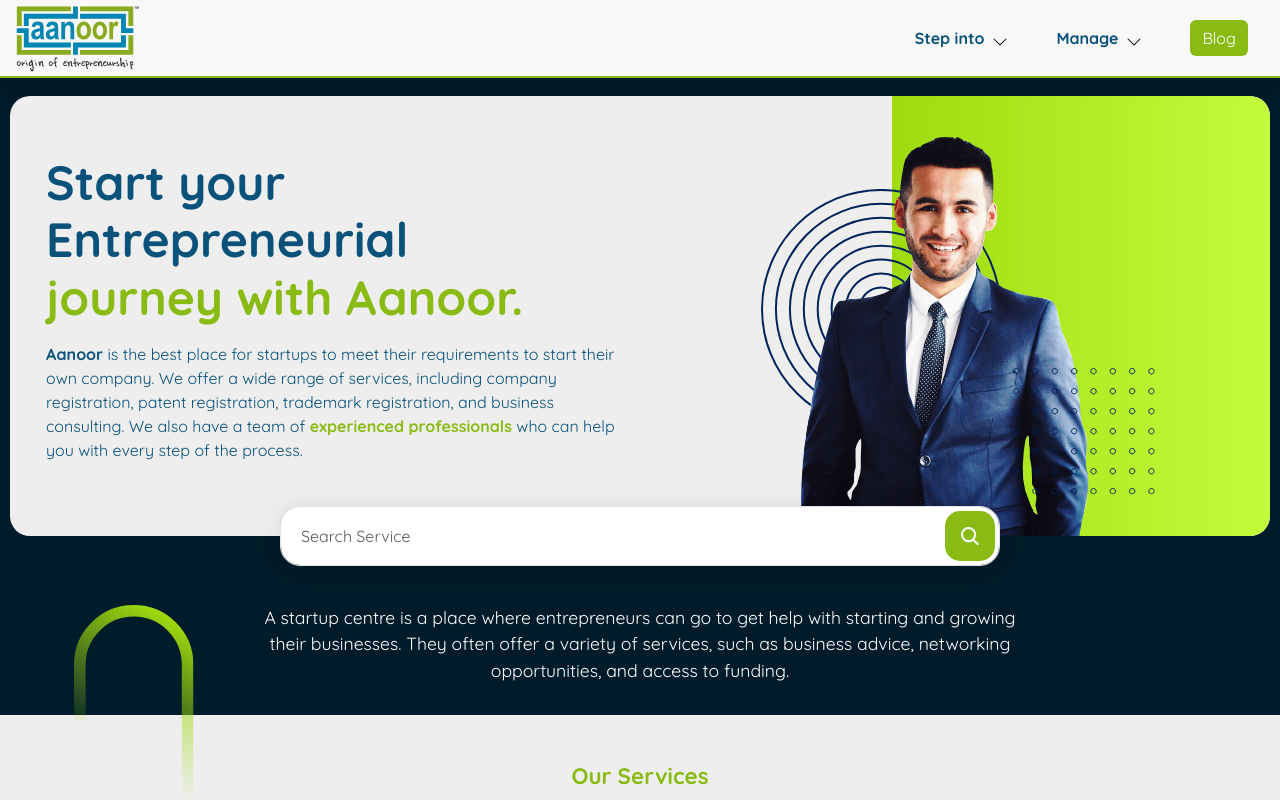
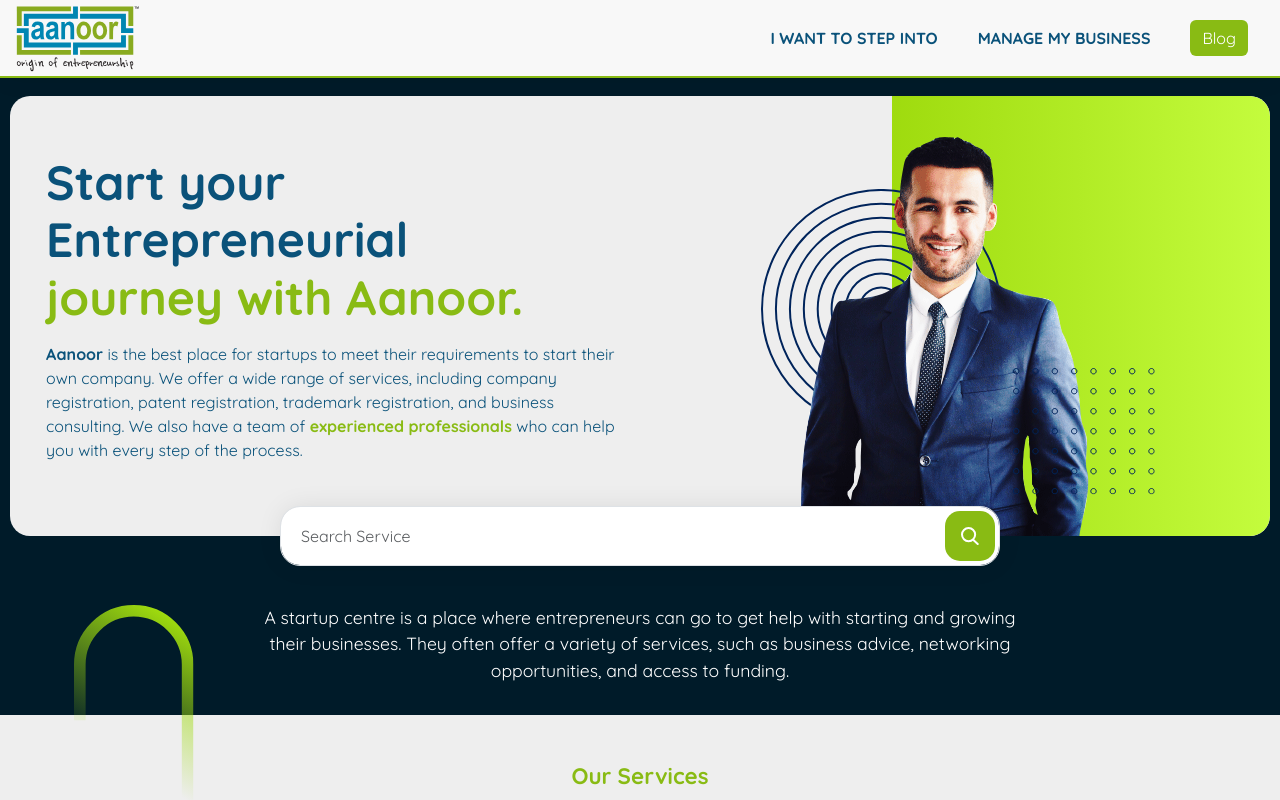
Before and after one commit to impraga/aanoorglobal-ui, a React app: page / in a window 1280 px wide. Shown: the top 800 px of the page. Built offline with nearby package versions, Linux system fonts and the light colour scheme.

Commit message:
menu updated

```diff
--- a/src/components/organisms/Header/Header.jsx
+++ b/src/components/organisms/Header/Header.jsx
@@ -11,6 +11,7 @@
 import './Header.scss'
 import { removeSession } from '../../../utils/tools'
 import { sessionKeys, isUserLoggedIn } from '../../../constants'
+import URLs from '../../../constants/urlMapper'
 
 const Header = () => {
   const [isMenuOpen, setIsMenuOpen] = useState(false)
@@ -24,14 +25,24 @@
     navigate('/login')
   }
 
-  const menuWithLink = (item) => (
+  const menuWithLink = (item, device) => (
     <li key={item.id}>
-      {item.pageUrl && <Link to={item.pageUrl}>{item.title}</Link>}
-      {item.children && menuWithChildren(item.children, item.title, null, true)}
+      {item.pageUrl && <Link to={URLs[item.pageUrl]}>{item.title}</Link>}
+      {item.children &&
+        device === 'mobile' &&
+        menuWithMobileChildren(item.children, item.title, null, true)}
+      {item.children &&
+        device === 'desktop' &&
+        menuWithDesktopChildren(item.children, item.title, null, true)}
     </li>
   )
 
-  const menuWithChildren = (list, title, clsName, displayExpertBtn = false) => (
+  const menuWithMobileChildren = (
+    list,
+    title,
+    clsName,
+    displayExpertBtn = false
+  ) => (
     <>
       {title && (
         <span>
@@ -41,6 +52,74 @@
             alt=""
             className="desktop-chevron d-none d-lg-inline"
           />
+        </span>
+      )}
+      <div
+        className={clsName || 'first-level'}
+        key={clsName ? 'multi-child' : title}
+      >
+        <div
+          className={clsName ? '' : 'menu-wrapper'}
+          key={clsName ? 'multi-child' : title}
+        >
+          {list?.map((item, index) =>
+            Array.isArray(item) ? (
+              menuWithChildren(item, null, 'first-level-menu')
+            ) : (
+              <div
+                className={`first-level-menu ${
+                  serviceOpen === index ? 'show-service' : ''
+                }`}
+                key={item.id}
+              >
+                <img src={`/assets/images/${item.icon}`} alt="icon" />
+                {item.title && (
+                  <span
+                    aria-hidden
+                    onClick={() =>
+                      serviceOpen >= 0
+                        ? setServiceOpen(-1)
+                        : setServiceOpen(index)
+                    }
+                  >
+                    {item.title}
+                    {isMenuOpen && (
+                      <img
+                        src="/assets/images/chevron-right.svg"
+                        alt=""
+                        className="show-chevron"
+                      />
+                    )}
+                  </span>
+                )}
+                {item.children && (
+                  <ul>
+                    {item.children.map((secondMenu) =>
+                      menuWithLink(secondMenu)
+                    )}
+                  </ul>
+                )}
+              </div>
+            )
+          )}
+        </div>
+        {displayExpertBtn && showExpertsButton()}
+      </div>
+    </>
+  )
+
+  const menuWithDesktopChildren = (
+    list,
+    title,
+    clsName,
+    displayExpertBtn = false
+  ) => (
+    <>
+      {title && (
+        <span>
+          {title === 'Step into' ? 'I WANT TO ' : ''}
+          <span className="btn-style">{title.toUpperCase()}</span>
+          {title === 'Manage' ? ' MY BUSINESS ' : ''}
         </span>
       )}
       <div
@@ -136,8 +215,36 @@
             />
           </div>
           <nav className={isMenuOpen ? 'open-menu' : 'close-menu'}>
-            <ul>
-              {menuList?.serviceData.map((item) => menuWithLink(item))}
+            <ul className="d-none d-lg-flex">
+              {menuList?.serviceData.map((item) =>
+                menuWithLink(item, 'desktop')
+              )}
+
+              <li key="blog">
+                <Button
+                  className="blog-btn"
+                  variant="success"
+                  onClick={() => navigate('/blog')}
+                >
+                  Blog
+                </Button>
+              </li>
+              {isUserLoggedIn && (
+                <li key="logout">
+                  <Button
+                    className="logout"
+                    variant="primary"
+                    onClick={() => handleClick()}
+                  >
+                    Logout
+                  </Button>
+                </li>
+              )}
+            </ul>
+            <ul className="d-lg-none">
+              {menuList?.serviceData.map((item) =>
+                menuWithLink(item, 'mobile')
+              )}
 
               <li key="blog">
                 <Button
--- a/src/components/organisms/Header/Header.scss
+++ b/src/components/organisms/Header/Header.scss
@@ -74,6 +74,7 @@
               width: 100%;
               background-color: $ag-gray;
               left: 0;
+              margin: 0 auto;
               right: 0;
               max-width: 1150px;
               top: 70px;
```
